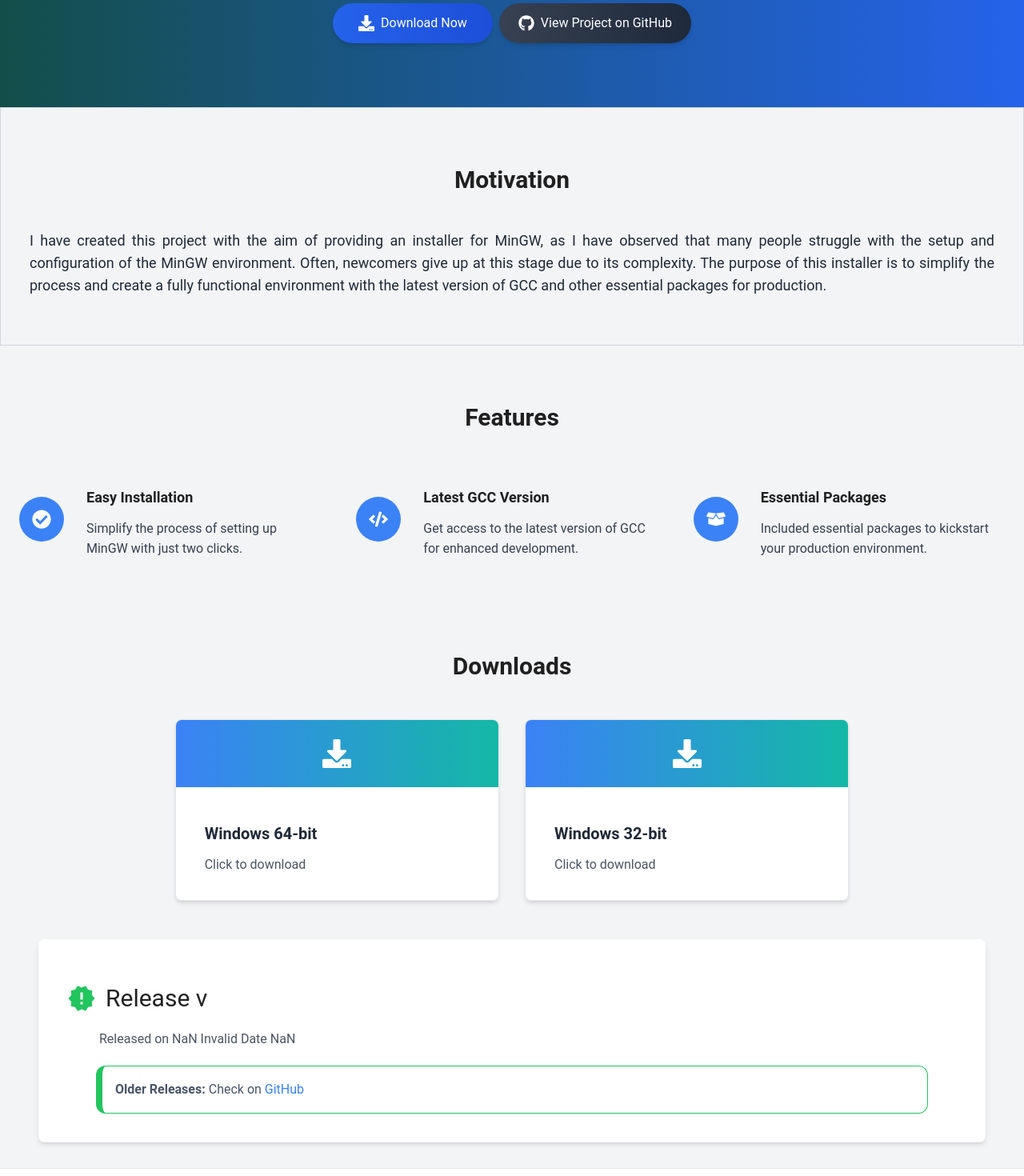
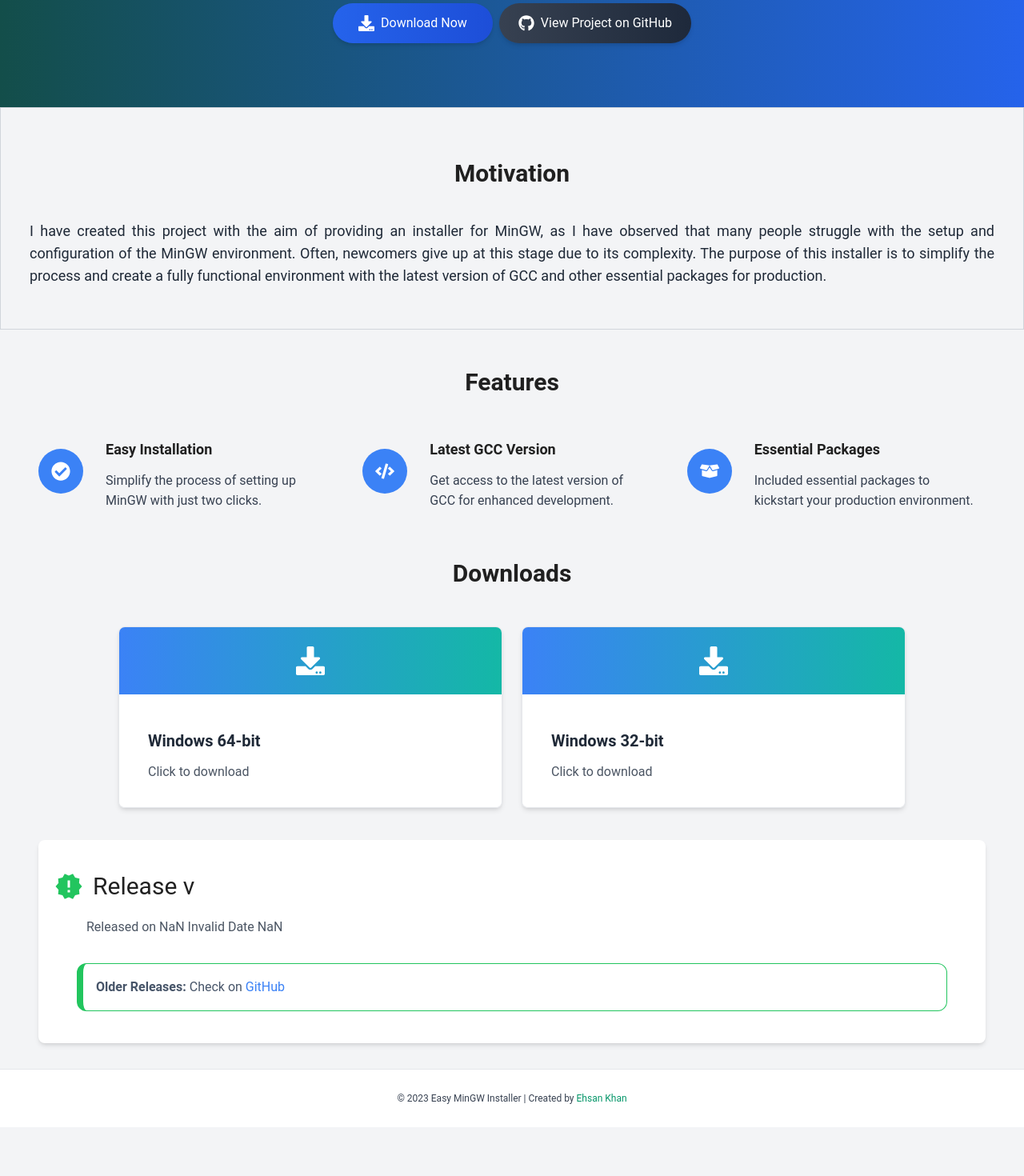
Before and after one commit to ehsan18t/easy-mingw-installer-page, a React (Vite) app: page / in a window 1280 px wide. Shown: the part 260-1730 px from the top of the page at 80% size. After the commit the page ends 1669 px from the top, so only its background shows below. Built offline with nearby package versions, Linux system fonts and the light colour scheme; no server answers.

Commit message:
adjusted some sizes

```diff
--- a/src/App.jsx
+++ b/src/App.jsx
@@ -15,8 +15,10 @@
         backgroundColor="bg-gray-100"
         textColor="text-gray-800"
       />
-      <Features />
-      <DownloadSection />
+      <div className="mx-4 md:mx-8 lg:mx-12">
+        <Features />
+        <DownloadSection />
+      </div>
       <div className="flex-grow"></div>
       <Footer />
     </div>
--- a/src/components/sections/DownloadSection.jsx
+++ b/src/components/sections/DownloadSection.jsx
@@ -33,7 +33,7 @@
   }, [])
 
   return (
-    <div id="download-section" className="bg-gray-100 px-12 pb-8">
+    <div id="download-section" className="mb-8">
       <Downloads latestReleases={latestReleases} />
       <ReleaseNotes repo={repo} latestRelease={latestReleases} />
     </div>
--- a/src/components/sections/Features.jsx
+++ b/src/components/sections/Features.jsx
@@ -3,7 +3,7 @@
 
 const Feature = ({ title, description, icon }) => {
   return (
-    <div className="flex items-center mb-8 gap-4">
+    <div className="flex items-center gap-4">
       <div className="p-4 bg-blue-500 rounded-full text-white text-2xl flex items-center justify-center">
         {icon}
       </div>
@@ -17,11 +17,8 @@
 
 const Features = () => {
   return (
-    <div className="bg-gray-100 py-12">
-      <div className="container mx-auto px-6">
-        <h2 className="text-3xl font-semibold text-center mb-12">
-          Features
-        </h2>
+    <div className="flex flex-col justify-between mb-6 mt-6">
+      <h2 className="text-3xl font-semibold text-center mb-8">Features</h2>
       <div className="grid grid-cols-1 md:grid-cols-2 lg:grid-cols-3 gap-8">
         <Feature
           title="Easy Installation"
@@ -41,7 +38,6 @@
         {/* Add more Feature components here */}
       </div>
     </div>
-    </div>
   )
 }
 
--- a/src/components/sections/Section.jsx
+++ b/src/components/sections/Section.jsx
@@ -8,9 +8,9 @@
 
   return (
     <div
-      className={`py-12 px-6 shadow-md border border-gray-300 ${sectionStyle.backgroundColor}`}
+      className={`py-10 px-6 border border-gray-300 ${sectionStyle.backgroundColor}`}
     >
-      <div className="flex flex-col gap-4 mx-auto justify-center items-center">
+      <div className="flex flex-col gap-3 justify-center items-center">
         <h2 className="text-3xl font-semibold">{title}</h2>
         <p className={`text-lg text-justify ${sectionStyle.color}`}>
           {content}
--- a/src/components/sections/downloads/DownloadLink.jsx
+++ b/src/components/sections/downloads/DownloadLink.jsx
@@ -6,7 +6,7 @@
     <a
       target="_blank"
       href={link}
-      className="w-full md:w-1/2 lg:w-1/3 m-4 hover:no-underline"
+      className="w-full lg:w-2/5 hover:no-underline px-4 md:px-0"
     >
       <div className="border rounded-lg overflow-hidden shadow-md hover:shadow-lg transition duration-300 ease-in-out transform hover:scale-105">
         <div className="p-6 bg-gradient-to-r from-blue-500 to-teal-500 text-white flex items-center justify-center">
--- a/src/components/sections/downloads/Downloads.jsx
+++ b/src/components/sections/downloads/Downloads.jsx
@@ -4,9 +4,11 @@
 const Downloads = ({ latestReleases }) => {
   return (
     <div>
-      <h2 className="text-3xl font-semibold text-center mb-8">Downloads</h2>
-      <div className="flex flex-col justify-center w-full mb-8">
-        <div className="flex flex-wrap -mx-4 justify-center">
+      <h2 className="text-3xl font-semibold text-center mb-12 mt-12">
+        Downloads
+      </h2>
+      <div className="flex flex-col justify-center w-full mb-10">
+        <div className="flex flex-wrap flex-col lg:flex-row gap-4 md:gap-6 -mx-4 md:-mx-2 justify-center">
           <DownloadLink platform="Windows 64-bit" link={latestReleases.win64} />
           <DownloadLink platform="Windows 32-bit" link={latestReleases.win32} />
         </div>
--- a/src/components/sections/downloads/ReleaseNotes.jsx
+++ b/src/components/sections/downloads/ReleaseNotes.jsx
@@ -10,17 +10,19 @@
   )} ${releaseDate.getFullYear()}`
 
   return (
-    <div className="bg-white shadow-md rounded-lg p-6">
+    <div className="bg-white shadow-md rounded-lg p-2 md:4 lg:6">
       <h1 className="text-3xl flex gap-3 items-center">
         <MdNewReleases className="text-4xl text-green-500" /> Release v
         {latestRelease.version}
       </h1>
-      <p className="text-gray-600 px-10">Released on {formattedDate}</p>
+      <p className="text-gray-600 px-3 md:px-6 lg:px-10">
+        Released on {formattedDate}
+      </p>
       <Markdown
-        className="mx-10 markdown"
+        className="mx-3 md:mx-6 lg:mx-10 markdown"
         markdown={latestRelease.description}
       />
-      <p className="mx-12 mt-5 p-4 text-slate-600 border-[1px] border-green-500 border-l-8 rounded-xl">
+      <p className="mx-3 md:mx-6 lg:mx-10 mb-8 mt-8 p-4 text-slate-600 border-[1px] border-green-500 border-l-8 rounded-xl">
         <span className="font-semibold">Older Releases: </span>
         Check on{' '}
         <a
--- a/src/styles/main.css
+++ b/src/styles/main.css
@@ -3,5 +3,6 @@
 @tailwind utilities;
 
 body {
+  @apply bg-gray-100;
   font-family: 'Roboto', sans-serif;
 }
```
Lines whose indentation alone changed are shown as unchanged.
